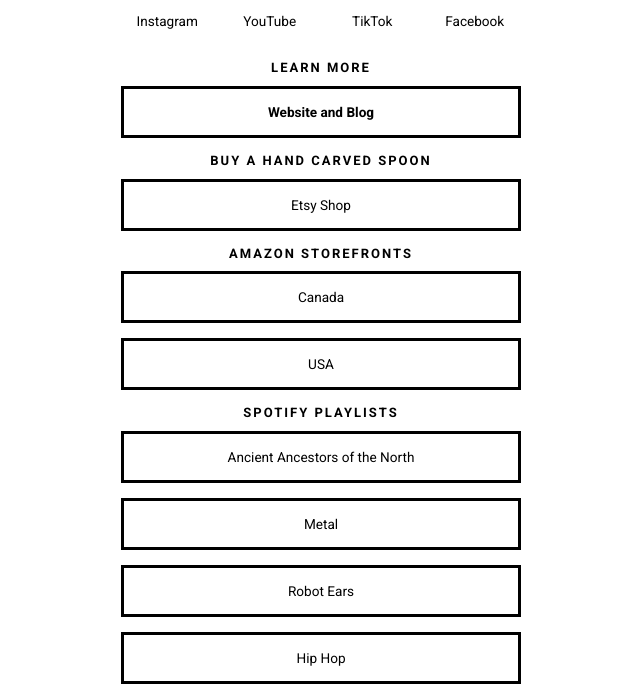
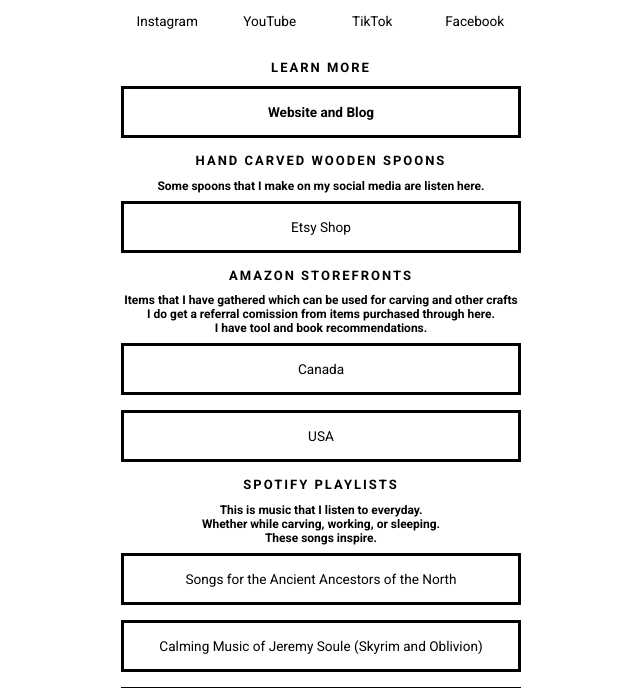
Before and after one commit to 9HomeWorlds/9homeworlds.github.io, a plain HTML site: page index.html in a window 1280 px wide. Shown: the part 207-895 px from the top of the page, without its empty margins (319-959 px from the left). Drawn offline with Linux system fonts and the light colour scheme.

Commit message:
overall changes to stuff

```diff
--- a/dist/style.css
+++ b/dist/style.css
@@ -31,6 +31,8 @@
     width: calc(100% - 4px);
     height: calc(100% - 4px);
     border: 2px solid #FFFFFF
+}h1{
+	font-size: 12px;
 }h2{
     font-size: 13px;
     text-transform: uppercase;
--- a/index.html
+++ b/index.html
@@ -38,12 +38,18 @@
         <a class="featured" href="https://9homeworlds.wordpress.com/" target="_blank">Website and Blog</a>
 
         <!-- Etsy Store -->
-        <h2>Buy a Hand Carved Spoon</h2>
+        <h2>Hand Carved Wooden Spoons</h2>
+
+		<h1>Some spoons that I make on my social media are listen here.</h1>
 
         <a href="https://www.etsy.com/shop/9homeworlds/" target="_blank">Etsy Shop</a>
 
         <!-- Amazon Stores -->
         <h2>Amazon Storefronts</h2>
+
+		<h1>Items that I have gathered which can be used for carving and other crafts
+		<br>I do get a referral comission from items purchased through here.
+		<br>I have tool and book recommendations.</h1>
 
         <a href="https://www.amazon.ca/shop/9homeworlds" target="_blank">Canada</a>
         <a href="https://www.amazon.com/shop/9homeworlds" target="_blank">USA</a>
@@ -51,10 +57,15 @@
 		<!-- Spotify Playlists -->
         <h2>Spotify Playlists</h2>
 
-        <a href="https://open.spotify.com/playlist/4qNENYfE10SDIRduUQTYbU?si=cpA41uhfQzCB9O3kzqmsZA" target="_blank">Ancient Ancestors of the North</a>
-        <a href="https://open.spotify.com/playlist/3eybWrOs7Zy40DqBgWfugz?si=1M1Tf95DS7Cur_Wi6S6J2Q" target="_blank">Metal</a>
-		<a href="https://open.spotify.com/playlist/2cf8du7ZwfMG2x0dOiWkVZ?si=pmjAlGsrRrqsEa9eQvrsVQ" target="_blank">Robot Ears</a>
-		<a href="https://open.spotify.com/playlist/5mKIj5pVrjTZgEJLsRFaV0?si=946MQ7kWTaqsN0dGdsCDLw" target="_blank">Hip Hop</a>
+		<h1>This is music that I listen to everyday.
+		<br>Whether while carving, working, or sleeping.
+		<br>These songs inspire.</h1>
+
+        <a href="https://open.spotify.com/playlist/4qNENYfE10SDIRduUQTYbU?si=cpA41uhfQzCB9O3kzqmsZA" target="_blank">Songs for the Ancient Ancestors of the North</a>
+		<a href="https://open.spotify.com/playlist/1QXnZ9C46XueqKzBK92HJG?si=3LYaWFY7T8W8WcmStNc7vQ" target="_blank">Calming Music of Jeremy Soule (Skyrim and Oblivion)</a>
+        <a href="https://open.spotify.com/playlist/3eybWrOs7Zy40DqBgWfugz?si=1M1Tf95DS7Cur_Wi6S6J2Q" target="_blank">Metal Music of Various Flavours</a>
+		<a href="https://open.spotify.com/playlist/2cf8du7ZwfMG2x0dOiWkVZ?si=pmjAlGsrRrqsEa9eQvrsVQ" target="_blank">Trance and Electronic Music: For Robot Ears</a>
+		<a href="https://open.spotify.com/playlist/5mKIj5pVrjTZgEJLsRFaV0?si=946MQ7kWTaqsN0dGdsCDLw" target="_blank">Hip Hop That I Like</a>
 
 		<!-- Contact -->
         <h2>Contact</h2>
```
